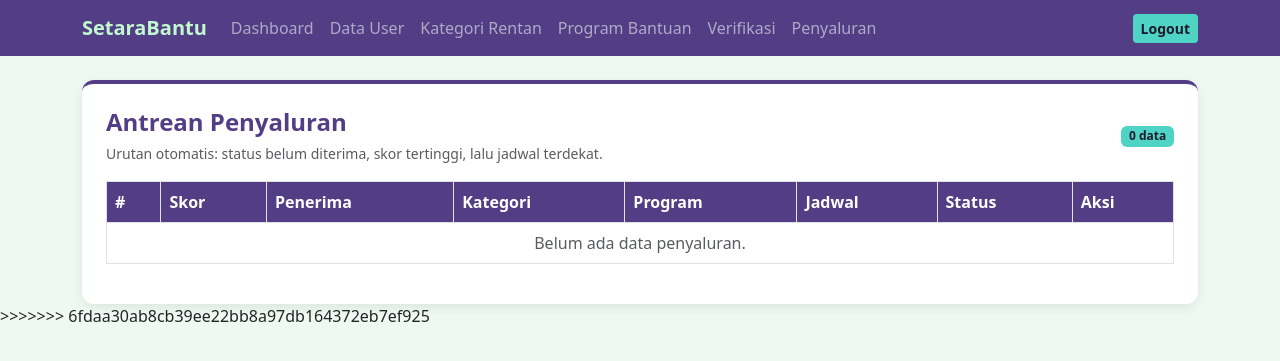
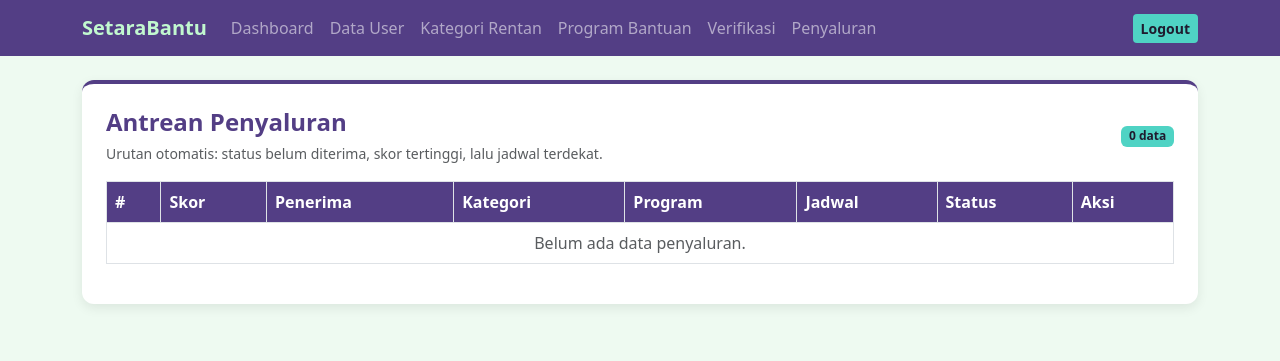
Before and after one commit to Op-hus/Project-Praktikum-PemWeb, a PHP site: page /penyaluran.php in a window 1280 px wide. Shown: the top 361 px of the page. Run offline with PHP 8.4, Linux system fonts and the light colour scheme; a user stored in the database is signed in; data comes from the database, SQL or seed files in the repository; data that the repository does not hold is empty.

Commit message:
Add files via upload

```diff
--- a/penyaluran.php
+++ b/penyaluran.php
@@ -73,4 +73,3 @@ $q = mysqli_query($conn, "SELECT py.id, py.jadwal, py.status, py.tanggal_diterim
 <?php
 include 'footer.php';
 ?>
->>>>>>> 6fdaa30ab8cb39ee22bb8a97db164372eb7ef925
```
